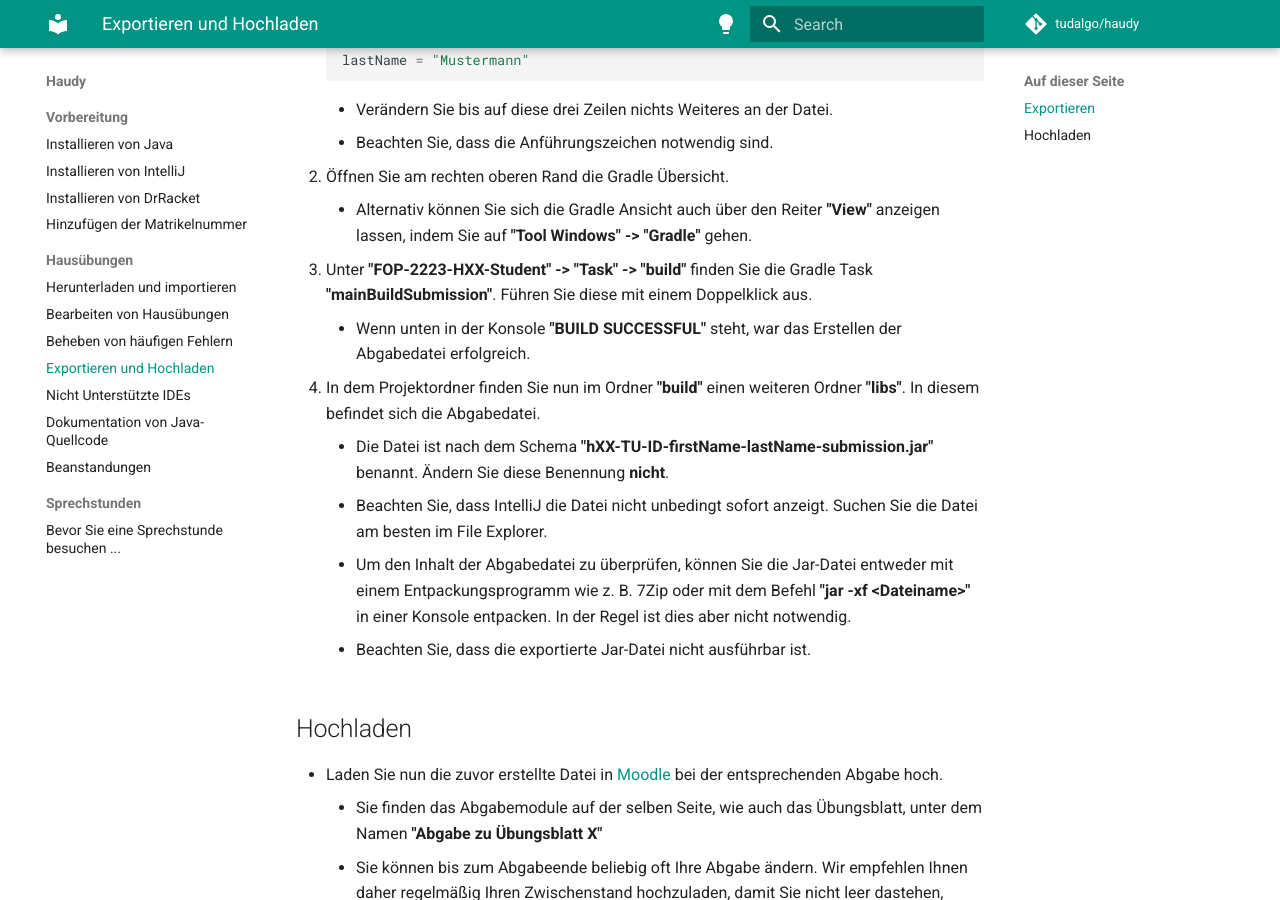
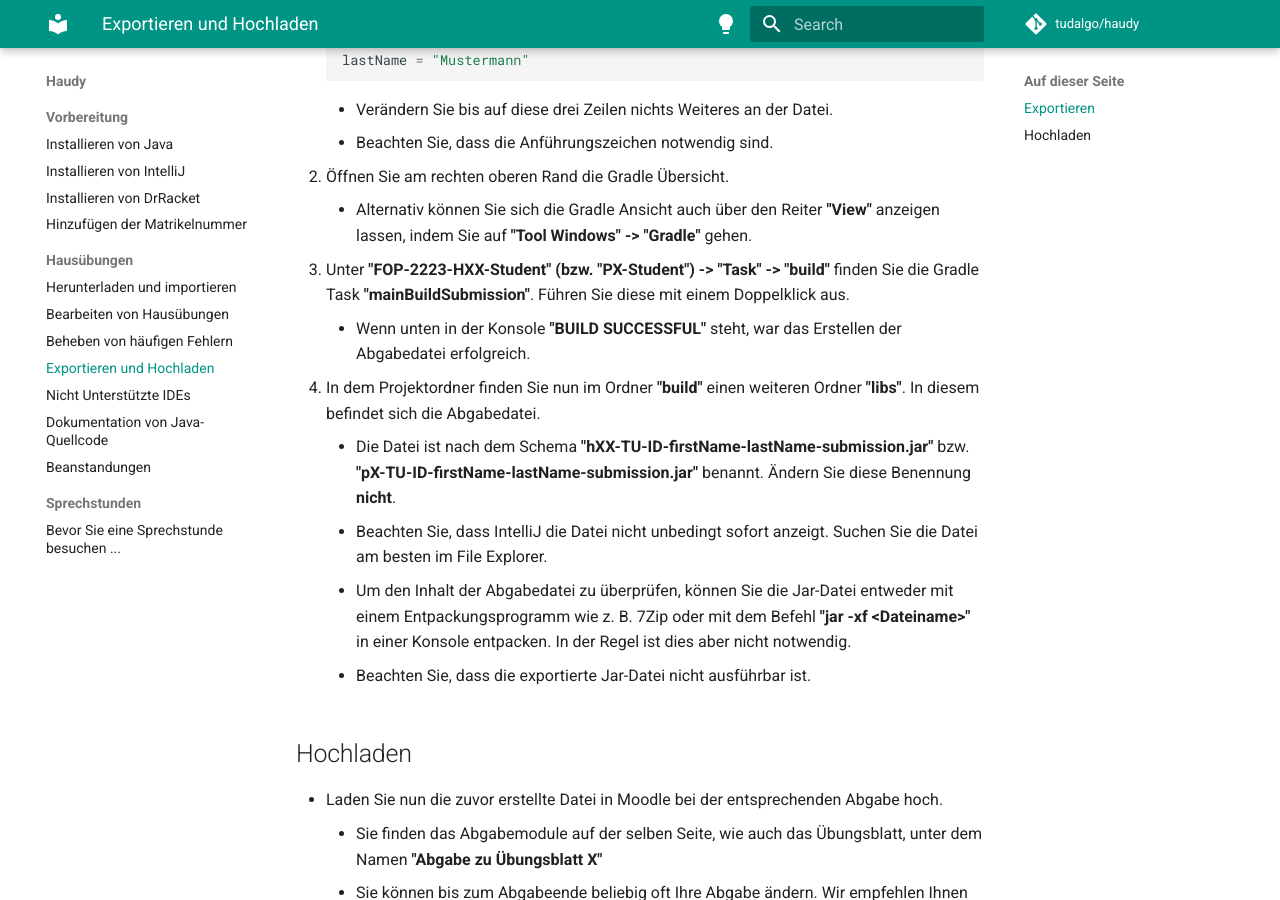
Before and after one commit to tudagrade/wiki, an MkDocs documentation site: the page built from docs/exercises/export-upload.md, in a window 1280 px wide and 900 px high, scrolled down 599 px. Built offline with MkDocs 1.6.1 and Material for MkDocs 9.7.7, drawn with Linux system fonts in a browser that asks for light colours; comment, search, counter and statistics services are not loaded.

```diff
--- a/docs/exercises/export-upload.md
+++ b/docs/exercises/export-upload.md
@@ -21,21 +21,20 @@
     * Alternativ können Sie sich die Gradle Ansicht auch über den Reiter **"View"** anzeigen lassen, indem Sie auf **"Tool Windows" -> "Gradle"** gehen.
 
 
-3. Unter **"FOP-2223-HXX-Student" -> "Task" -> "build"** finden Sie die Gradle Task **"mainBuildSubmission"**. Führen Sie diese mit einem Doppelklick aus.
+3. Unter **"FOP-2223-HXX-Student" (bzw. "PX-Student") -> "Task" -> "build"** finden Sie die Gradle Task **"mainBuildSubmission"**. Führen Sie diese mit einem Doppelklick aus.
     * Wenn unten in der Konsole **"BUILD SUCCESSFUL"** steht, war das Erstellen der Abgabedatei erfolgreich.
 
 
 4. In dem Projektordner finden Sie nun im Ordner **"build"** einen weiteren Ordner **"libs"**. In diesem befindet sich die Abgabedatei.
-    * Die Datei ist nach dem Schema **"hXX-TU-ID-firstName-lastName-submission.jar"** benannt. Ändern Sie diese Benennung **nicht**.
+    * Die Datei ist nach dem Schema **"hXX-TU-ID-firstName-lastName-submission.jar"** bzw. **"pX-TU-ID-firstName-lastName-submission.jar"** benannt. Ändern Sie diese Benennung **nicht**.
     * Beachten Sie, dass IntelliJ die Datei nicht unbedingt sofort anzeigt. Suchen Sie die Datei am besten im File Explorer.
     * Um den Inhalt der Abgabedatei zu überprüfen, können Sie die Jar-Datei entweder mit einem Entpackungsprogramm wie z. B. 7Zip oder mit dem Befehl **"jar -xf <Dateiname\>"** in einer Konsole entpacken. In der Regel ist dies aber nicht notwendig.
     * Beachten Sie, dass die exportierte Jar-Datei nicht ausführbar ist.
 
 ## Hochladen
-* Laden Sie nun die zuvor erstellte Datei in [Moodle] bei der entsprechenden Abgabe hoch.
+* Laden Sie nun die zuvor erstellte Datei in Moodle bei der entsprechenden Abgabe hoch.
     * Sie finden das Abgabemodule auf der selben Seite, wie auch das Übungsblatt, unter dem Namen **"Abgabe zu Übungsblatt X"**
     * Sie können bis zum Abgabeende beliebig oft Ihre Abgabe ändern. Wir empfehlen Ihnen daher regelmäßig Ihren Zwischenstand hochzuladen, damit Sie nicht leer dastehen, wenn Sie die Abgabefrist verpassen.
     * Alle Abgaben, die auf Moodle hochgeladen werden konnten, werden bewertet. Wenn keine Datei nicht hochgeladen werden kann, weil die Abgabefrist überschritten wurde, kann die Aufgabe nicht bewertet werden.
 
-[Moodle]: https://moodle.informatik.tu-darmstadt.de/course/view.php?id=1248
 [Gradle Task]: https://wiki.tudalgo.org/exercises/edit/#gradle-tasks
```
Also changed, not shown: docs/exercises/download-import.md (+2 -3 lines), docs/exercises/fix-errors.md (+2 -2 lines).
